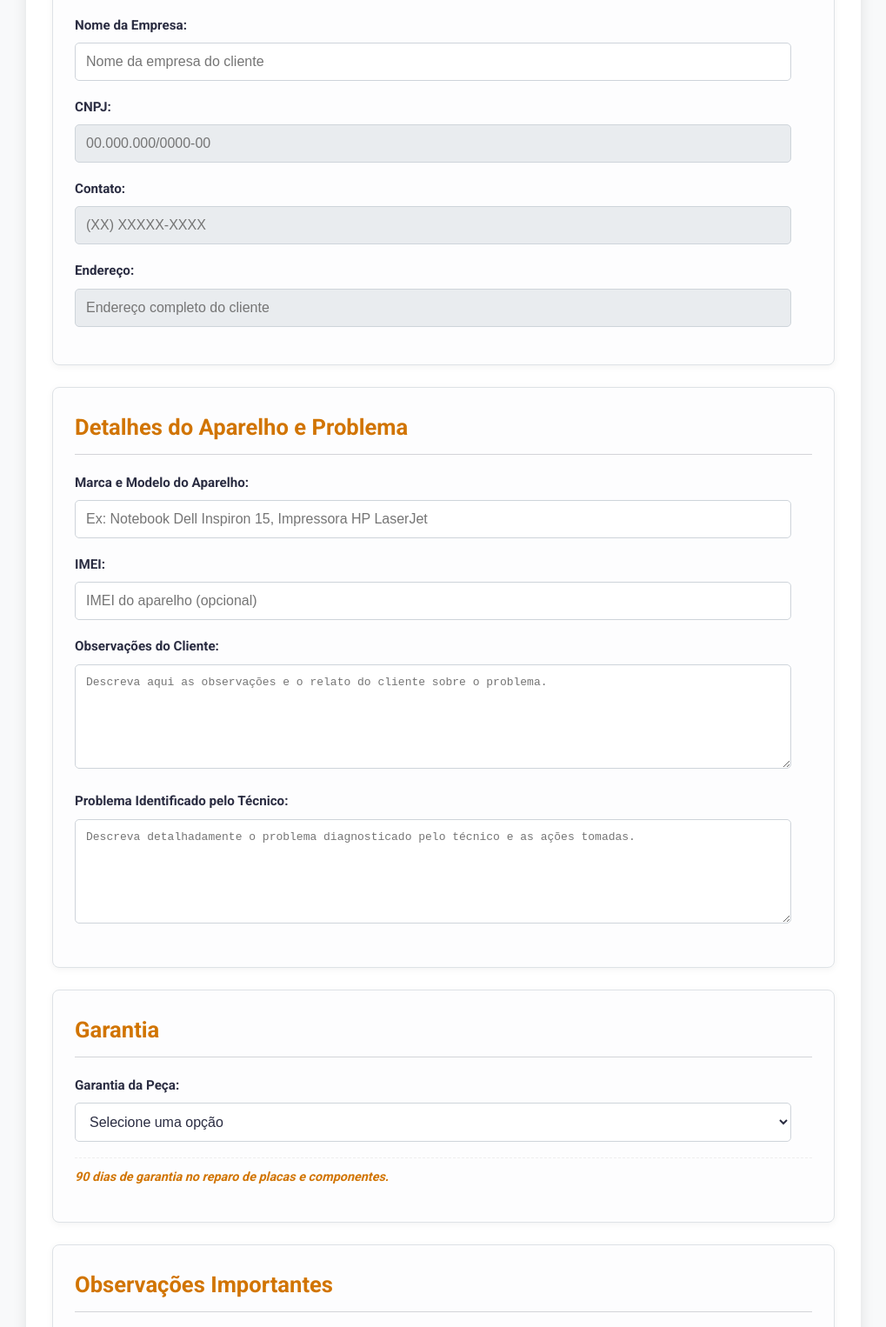
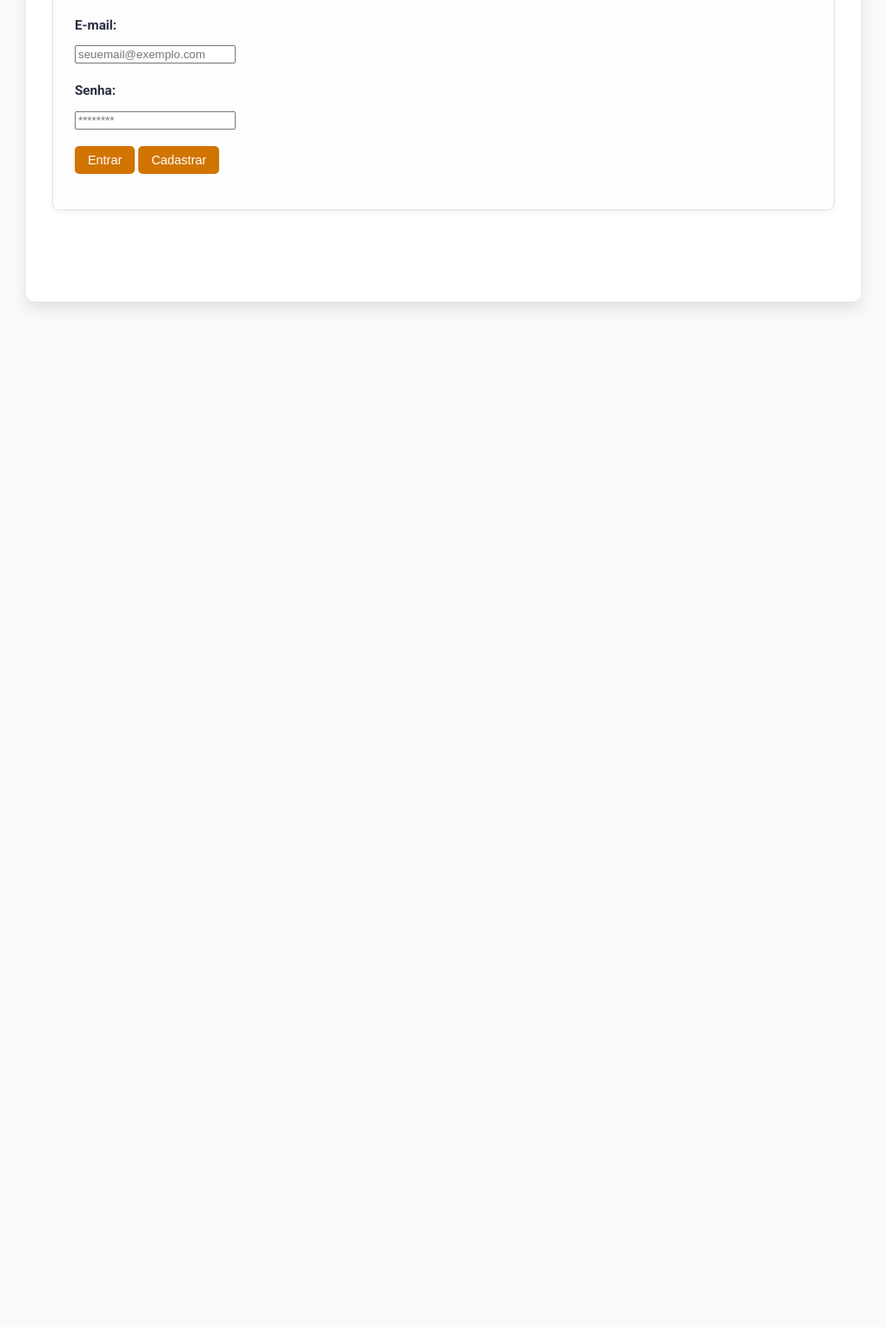
Before and after one commit to rgtulha/Ordemdeservico, a plain HTML site: page index.html in a window 1280 px wide. Shown: the part 297-1823 px from the top of the page at 87% size, without its empty margins (130-1149 px from the left). After the commit the page ends 800 px from the top, so only its background shows below. Drawn offline with Linux system fonts and the light colour scheme.

Commit message:
Update index.html

```diff
--- a/index.html
+++ b/index.html
@@ -28,8 +28,29 @@
             </div>
         </header>
 
+        <!-- Seção de Autenticação - Adicionada -->
+        <section class="section auth-section">
+            <h2>Acesso</h2>
+            <div id="auth-controls">
+                <div class="input-group">
+                    <label for="auth-email">E-mail:</label>
+                    <input type="email" id="auth-email" placeholder="seuemail@exemplo.com">
+                </div>
+                <div class="input-group">
+                    <label for="auth-password">Senha:</label>
+                    <input type="password" id="auth-password" placeholder="********">
+                </div>
+                <div class="auth-buttons">
+                    <button id="loginBtn" class="section-action-btn">Entrar</button>
+                    <button id="registerBtn" class="section-action-btn">Cadastrar</button>
+                    <button id="logoutBtn" class="section-action-btn" style="display: none;">Sair</button>
+                </div>
+                <p id="auth-status" style="margin-top: 15px; text-align: center; font-weight: bold;"></p>
+            </div>
+        </section>
+
         <!-- Quadro 1: Dados do Cliente -->
-        <section class="section quadro1">
+        <section class="section quadro1" id="client-data-section" style="display: none;">
             <div class="section-header-with-button">
                 <h2>Dados Cliente</h2>
                 <button id="addClientBtn" class="section-action-btn">Adicionar Novo Cliente</button>
@@ -53,8 +74,8 @@
             </div>
         </section>
 
-        <!-- Quadro 2: Detalhes do Aparelho e Problema -->
-        <section class="section quadro2">
+        <!-- Os outros quadros também só serão exibidos para usuários autenticados -->
+        <section class="section quadro2" id="aparelho-problema-section" style="display: none;">
             <h2>Detalhes do Aparelho e Problema</h2>
             <div class="input-group">
                 <label for="aparelho-marca-modelo">Marca e Modelo do Aparelho:</label>
@@ -74,8 +95,7 @@
             </div>
         </section>
 
-        <!-- Quadro 3: Opções de Garantia -->
-        <section class="section quadro3">
+        <section class="section quadro3" id="garantia-section" style="display: none;">
             <h2>Garantia</h2>
             <div class="input-group">
                 <label for="garantia-peca">Garantia da Peça:</label>
@@ -88,15 +108,14 @@
             <p class="warranty-note"><strong>90 dias de garantia no reparo de placas e componentes.</strong></p>
         </section>
 
-        <!-- Quadro 4: Observações Importantes -->
-        <section class="section quadro4">
+        <section class="section quadro4" id="observacoes-section" style="display: none;">
             <h2>Observações Importantes</h2>
             <p>A Supporta tecnologia não se responsabiliza sobre a perda de dados, deste modo sempre faça o backup dos dados.</p>
             <p>Privacidade: A Supporta tecnologia mantém sigilo e confidencialidade de todas as informações disponíveis em seu equipamento.</p>
         </section>
 
         <!-- Seção de botões no rodapé -->
-        <footer class="action-buttons-footer">
+        <footer class="action-buttons-footer" id="footer-buttons" style="display: none;">
             <button id="printBtn" class="action-btn">
                 <img src="https://rgtulha.github.io/Ordemdeservico/imprimir.png" alt="Imprimir" class="button-icon">
                 Imprimir O.S.
@@ -133,6 +152,7 @@
     <!-- Firebase SDKs -->
     <script src="https://www.gstatic.com/firebasejs/9.6.0/firebase-app-compat.js"></script>
     <script src="https://www.gstatic.com/firebasejs/9.6.0/firebase-firestore-compat.js"></script>
+    <script src="https://www.gstatic.com/firebasejs/9.6.0/firebase-auth-compat.js"></script> <!-- NOVO: Firebase Auth SDK -->
     <script src="script.js"></script>
 </body>
 </html>
```
